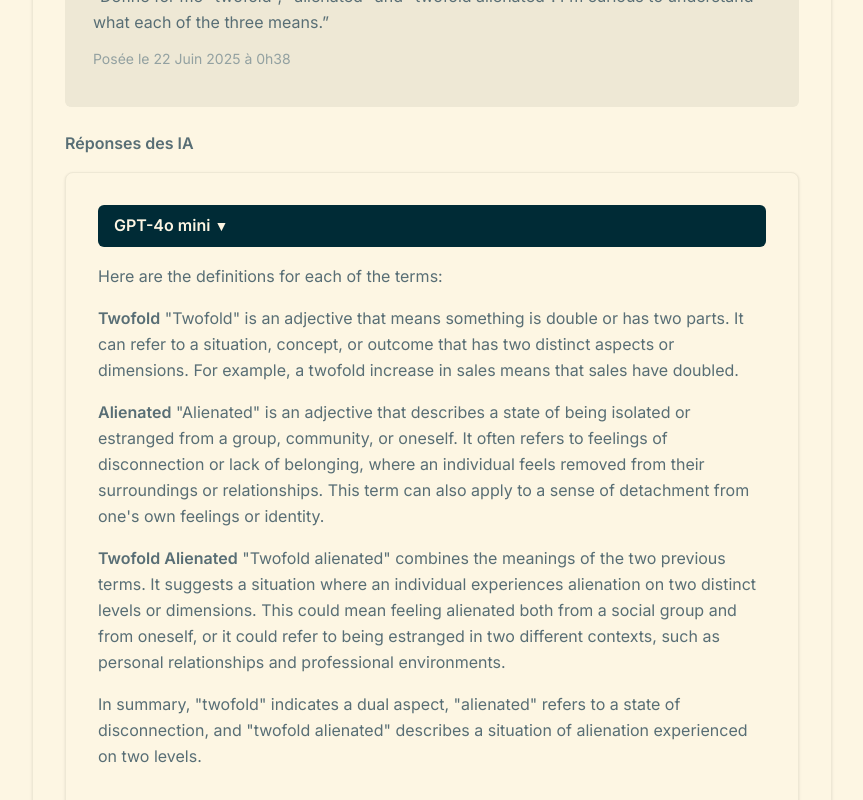
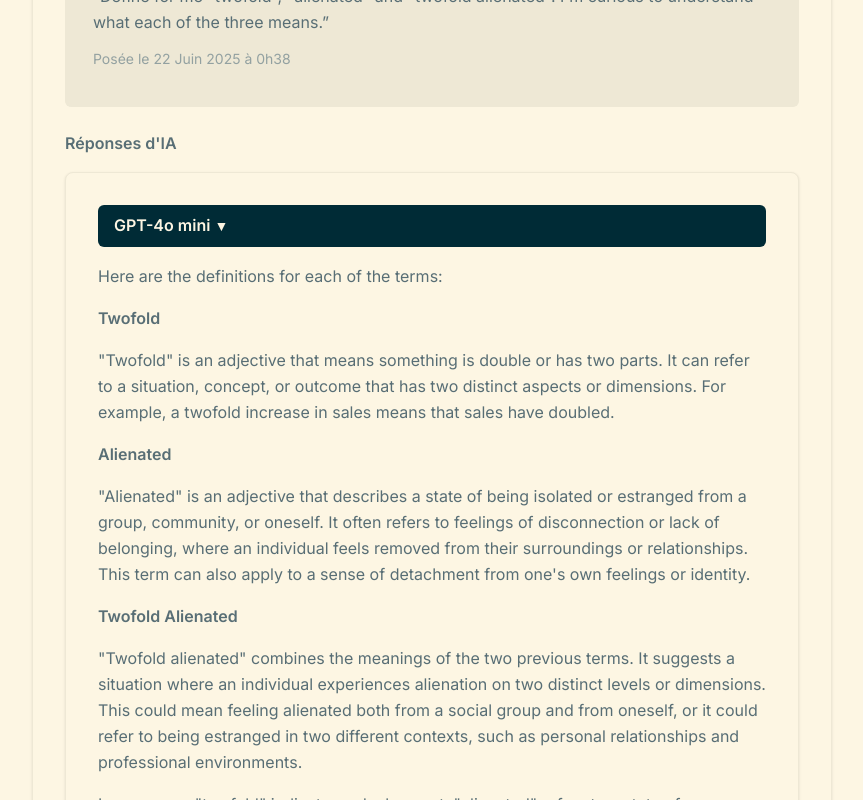
Before and after one commit to daqhris/DoublementAliene, a Next.js app: page /research in a window 1280 px wide. Shown: the part 1260-2060 px from the top of the page, without its empty margins (208-1071 px from the left). Built offline with nearby package versions, Linux system fonts and the light colour scheme; no server answers.

Commit message:
Update ResearchQA.tsx

```diff
--- a/app/components/ResearchQA.tsx
+++ b/app/components/ResearchQA.tsx
@@ -46,12 +46,15 @@ const ResearchQA: React.FC = () => {
           content: `Here are the definitions for each of the terms:
 
 **Twofold**
+
 "Twofold" is an adjective that means something is double or has two parts. It can refer to a situation, concept, or outcome that has two distinct aspects or dimensions. For example, a twofold increase in sales means that sales have doubled.
 
 **Alienated**
+
 "Alienated" is an adjective that describes a state of being isolated or estranged from a group, community, or oneself. It often refers to feelings of disconnection or lack of belonging, where an individual feels removed from their surroundings or relationships. This term can also apply to a sense of detachment from one's own feelings or identity.
 
 **Twofold Alienated**
+
 "Twofold alienated" combines the meanings of the two previous terms. It suggests a situation where an individual experiences alienation on two distinct levels or dimensions. This could mean feeling alienated both from a social group and from oneself, or it could refer to being estranged in two different contexts, such as personal relationships and professional environments.
 
 In summary, "twofold" indicates a dual aspect, "alienated" refers to a state of disconnection, and "twofold alienated" describes a situation of alienation experienced on two levels.`
@@ -207,7 +210,7 @@ Overall, I would approach "Twofold Alienated" as a poignant and thought-provokin
               </p>
             </div>
 
-            <h4 className="theater-nav-title mb-4" id={`responses-${question.id}`}>Réponses des IA</h4>
+            <h4 className="theater-nav-title mb-4" id={`responses-${question.id}`}>Réponses d&apos;IA</h4>
             <div className="space-y-4" role="region" aria-labelledby={`responses-${question.id}`}>
               {question.responses.map((response: AIResponse, index: number) => (
                 <details key={index} className="theater-card-modern" open={index === 0}>
```
